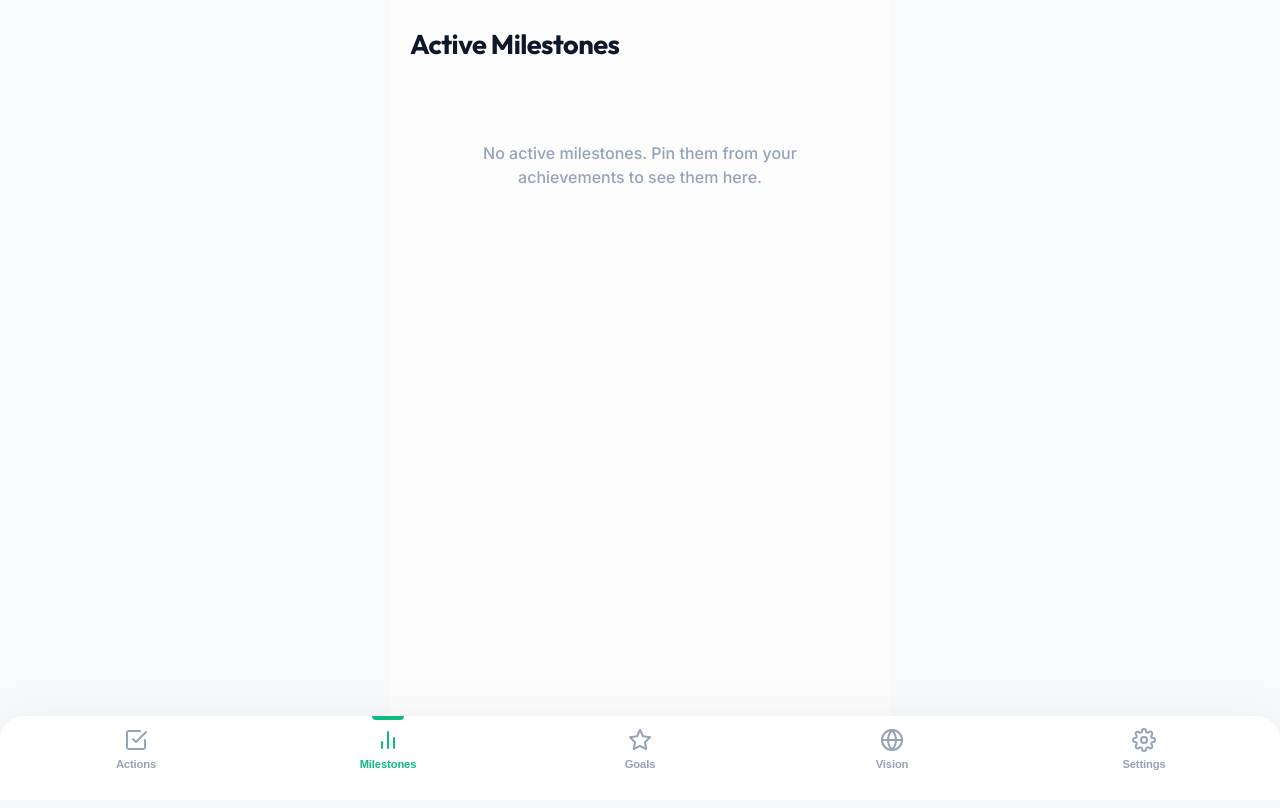
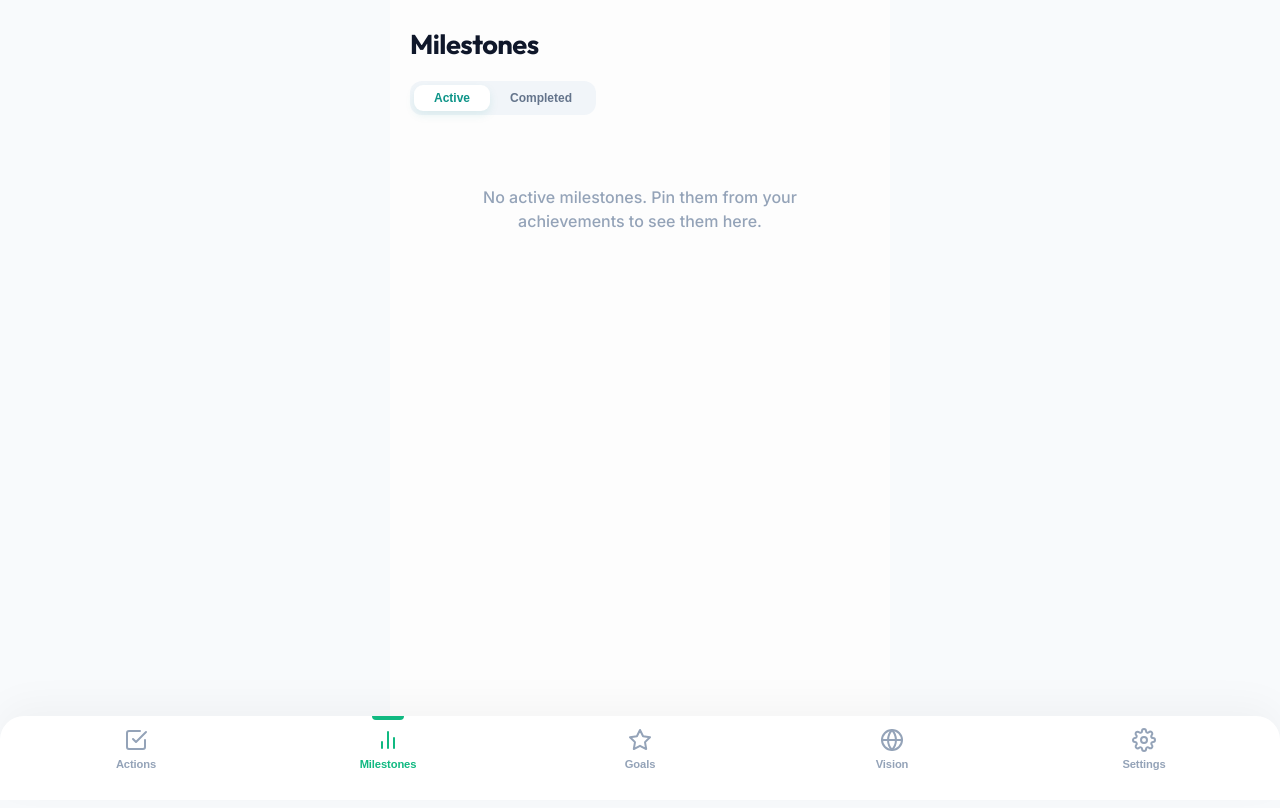
Before and after one commit to brompo/momentum, a React (Vite) app: page / in a window 1280 px wide. Both pictures are taken after a click on the button "Milestones". Shown: the top 808 px of the page. Built offline with nearby package versions, Linux system fonts and the light colour scheme.

Commit message:
Improvements on Visibility of Text on the App

```diff
--- a/dev-dist/sw.js
+++ b/dev-dist/sw.js
@@ -85,7 +85,7 @@ define(['./workbox-7a5e81cd'], (function (workbox) { 'use strict';
     "revision": "d41d8cd98f00b204e9800998ecf8427e"
   }, {
     "url": "index.html",
-    "revision": "0.vheo5egakk"
+    "revision": "0.n2f8bv932eo"
   }], {});
   workbox.cleanupOutdatedCaches();
   workbox.registerRoute(new workbox.NavigationRoute(workbox.createHandlerBoundToURL("index.html"), {
--- a/src/components/GoalDetailView.css
+++ b/src/components/GoalDetailView.css
@@ -906,10 +906,12 @@ textarea.modal-input {
     background-color: rgba(13, 148, 136, 0.2);
     box-shadow: 0 0 25px rgba(13, 148, 136, 0.4);
   }
+
   15% {
     background-color: rgba(13, 148, 136, 0.1);
     box-shadow: 0 0 40px rgba(13, 148, 136, 0.5);
   }
+
   100% {
     background-color: transparent;
     box-shadow: none;
@@ -987,7 +989,7 @@ textarea.modal-input {
 }
 
 .title-section-v2 h1 {
-  font-size: 1.5rem;
+  font-size: 1.4rem;
   font-weight: 900;
   color: #1e293b;
   margin: 0;
@@ -1258,25 +1260,34 @@ textarea.modal-input {
 
 .ms-card-v2 {
   background: white;
-  border-radius: 20px;
-  padding: 16px;
-  border: 1px solid #f1f5f9;
-  box-shadow: 0 4px 15px rgba(0, 0, 0, 0.02);
+  border-radius: 18px;
+  padding: 10px 14px;
+  border: 1px solid rgba(0, 0, 0, 0.03);
+  box-shadow: 0 4px 15px rgba(0, 0, 0, 0.01);
+  transition: all 0.3s;
 }
 
 .ms-header-v2 {
   display: flex;
   justify-content: space-between;
   align-items: center;
-  margin-bottom: 12px;
-  cursor: pointer;
+  margin-bottom: 6px;
+  gap: 10px;
 }
 
-.ms-header-v2 h3 {
+.ms-title-group-v2 {
+  display: flex;
+  align-items: center;
+  gap: 10px;
+  flex: 1;
+}
+
+.ms-title-meta h3 {
   font-size: 1rem;
   font-weight: 600;
   color: #1e293b;
   margin: 0;
+  line-height: 1.2;
 }
 
 .ms-edit-icon-btn {
--- a/src/components/GoalDetailView.jsx
+++ b/src/components/GoalDetailView.jsx
@@ -3,7 +3,7 @@ import { useStore } from '../lib/store';
 import './GoalDetailView.css';
 
 const GoalDetailView = ({ goal, onBack }) => {
-  const { addMilestone, addTask, toggleTask, deleteTask, updateTask, updateGoal, deleteGoal, addMetric, updateMetricValue, addMetricEntry, deleteMetricEntry, updateMetricEntry, selectedMilestoneId, setSelectedMilestoneId, previousTab, setPreviousTab, setActiveTab: setGlobalActiveTab, setActiveActionsSubTab, toggleMilestoneActive, pillars } = useStore();
+  const { addMilestone, addTask, toggleTask, deleteTask, updateTask, updateGoal, deleteGoal, addMetric, updateMetricValue, addMetricEntry, deleteMetricEntry, updateMetricEntry, selectedMilestoneId, setSelectedMilestoneId, previousTab, setPreviousTab, setActiveTab: setGlobalActiveTab, setActiveActionsSubTab, toggleMilestoneActive, toggleMilestoneCompleted, pillars } = useStore();
   const [isAddingMilestone, setIsAddingMilestone] = useState(false);
   const [isEditingGoal, setIsEditingGoal] = useState(false);
   const [editForm, setEditForm] = useState({
--- a/src/components/MilestonesView.css
+++ b/src/components/MilestonesView.css
@@ -129,7 +129,7 @@
 
 .milestone-title-text {
   font-size: 1.15rem;
-  font-weight: 800;
+  font-weight: 600;
   color: #1e293b;
   margin: 0 0 12px 0;
   line-height: 1.25;
@@ -305,6 +305,33 @@
   cursor: pointer;
 }
 
+.milestones-tab-capsule {
+  display: flex;
+  background: #f1f5f9;
+  padding: 4px;
+  border-radius: 12px;
+  margin-top: 12px;
+  width: fit-content;
+}
+
+.milestone-subtab {
+  border: none;
+  background: none;
+  padding: 6px 20px;
+  border-radius: 9px;
+  font-size: 0.75rem;
+  font-weight: 700;
+  color: #64748b;
+  cursor: pointer;
+  transition: all 0.2s cubic-bezier(0.175, 0.885, 0.32, 1.275);
+}
+
+.milestone-subtab.active {
+  background: white;
+  color: #0d9488;
+  box-shadow: 0 4px 10px rgba(13, 148, 136, 0.1);
+}
+
 .fab-btn {
   position: fixed;
   bottom: calc(var(--tab-bar-height) + 24px);
@@ -326,6 +353,59 @@
   transition: transform 0.2s;
 }
 
-.fab-btn:active {
-  transform: scale(0.9);
+.show-completed-v2 {
+  background: #f1f5f9;
+  border: none;
+  padding: 8px 16px;
+  border-radius: 12px;
+  font-size: 0.75rem;
+  font-weight: 700;
+  color: #64748b;
+  cursor: pointer;
+  transition: all 0.2s;
+  display: inline-flex;
+  align-items: center;
+  gap: 8px;
 }
+
+.show-completed-v2:hover {
+  background: #e2e8f0;
+  color: #1e293b;
+}
+
+.milestone-modern-card.is-completed .milestone-title-text {
+  text-decoration: line-through;
+  opacity: 0.5;
+}
+
+.milestone-modern-card.is-completed {
+  opacity: 0.7;
+  pointer-events: auto;
+  /* Still allow clicking the checkbox to undo */
+}
+
+.milestone-modern-card.graduating {
+  animation: graduating-fade 5s forwards;
+}
+
+@keyframes graduating-fade {
+  0% {
+    transform: scale(1);
+    opacity: 0.7;
+  }
+
+  92% {
+    transform: scale(0.98);
+    opacity: 0.6;
+  }
+
+  100% {
+    transform: scale(0.95);
+    opacity: 0;
+    max-height: 0;
+    padding-top: 0;
+    padding-bottom: 0;
+    margin-top: -10px;
+    border: none;
+  }
+}
--- a/src/components/MilestonesView.jsx
+++ b/src/components/MilestonesView.jsx
@@ -3,8 +3,22 @@ import { useStore } from '../lib/store';
 import './MilestonesView.css';
 
 const MilestonesView = () => {
-  const { goals, pillars, setSelectedGoalId, setSelectedMilestoneId, setActiveTab } = useStore();
+  const { goals, pillars, setSelectedGoalId, setSelectedMilestoneId, setActiveTab, toggleMilestoneCompleted } = useStore();
   const [collapsedPillars, setCollapsedPillars] = useState({});
+  const [pendingRemovalIds, setPendingRemovalIds] = useState([]);
+  const [activeSubTab, setActiveSubTab] = useState('Active'); // 'Active' or 'Completed'
+
+  const handleToggleCompletion = (goalId, milestoneId) => {
+    toggleMilestoneCompleted(goalId, milestoneId);
+
+    // Grace period for accidental clicks
+    if (activeSubTab === 'Active') {
+      setPendingRemovalIds(prev => [...prev, milestoneId]);
+      setTimeout(() => {
+        setPendingRemovalIds(prev => prev.filter(id => id !== milestoneId));
+      }, 3000);
+    }
+  };
 
   const handleMilestoneClick = (goalId, milestoneId) => {
     setSelectedGoalId(goalId);
@@ -19,7 +33,14 @@ const MilestonesView = () => {
   const getActiveMilestones = () => {
     return (goals || []).flatMap(goal =>
       (goal.milestones || [])
-        .filter(ms => ms.active === true && ms.completed !== true)
+        .filter(ms => {
+          if (ms.active !== true) return false;
+          if (activeSubTab === 'Active') {
+            return (ms.completed !== true || pendingRemovalIds.includes(ms.id));
+          } else {
+            return (ms.completed === true);
+          }
+        })
         .map(ms => ({
           ...ms,
           goalTitle: goal.title,
@@ -29,15 +50,32 @@ const MilestonesView = () => {
     );
   };
 
+  const allActiveMilestones = (goals || []).flatMap(g => (g.milestones || []).filter(ms => ms.active === true));
+  const completedCount = allActiveMilestones.filter(ms => ms.completed).length;
   const activeMilestones = getActiveMilestones();
 
   return (
     <div className="milestones-view-modern safe-area animate-fade-in">
       <div className="milestones-modern-header">
-        <h1>Active Milestones</h1>
+        <h1>Milestones</h1>
+
+        <div className="milestones-tab-capsule">
+          <button
+            className={`milestone-subtab ${activeSubTab === 'Active' ? 'active' : ''}`}
+            onClick={() => setActiveSubTab('Active')}
+          >
+            Active
+          </button>
+          <button
+            className={`milestone-subtab ${activeSubTab === 'Completed' ? 'active' : ''}`}
+            onClick={() => setActiveSubTab('Completed')}
+          >
+            Completed
+          </button>
+        </div>
       </div>
 
-      <div className="pillars-container" style={{ paddingBottom: '110px' }}>
+      <div className="pillars-container" style={{ paddingBottom: '110px', paddingTop: '10px' }}>
         {pillars.map(pillar => {
           const pillarMilestones = activeMilestones.filter(ms => ms.pillarId === pillar.id);
           const isCollapsed = collapsedPillars[pillar.id];
@@ -78,10 +116,35 @@ const MilestonesView = () => {
                     return (
                       <div
                         key={ms.id}
-                        className="milestone-modern-card glass-card"
+                        className={`milestone-modern-card glass-card ${ms.completed ? 'is-completed' : ''} ${ms.completed && pendingRemovalIds.includes(ms.id) ? 'graduating' : ''}`}
                         onClick={() => handleMilestoneClick(ms.goalId, ms.id)}
-                        style={{ padding: '12px 16px', borderRadius: '16px' }}
+                        style={{ padding: '12px 16px', borderRadius: '16px', position: 'relative' }}
                       >
+                        <div
+                          className={`milestone-active-check ${ms.completed ? 'checked' : ''}`}
+                          onClick={(e) => {
+                            e.stopPropagation();
+                            handleToggleCompletion(ms.goalId, ms.id);
+                          }}
+                          style={{
+                            position: 'absolute',
+                            top: '12px',
+                            right: '12px',
+                            width: '20px',
+                            height: '20px',
+                            border: '2px solid #cbd5e1',
+                            borderRadius: '6px',
+                            background: ms.completed ? '#0d9488' : 'white',
+                            borderColor: ms.completed ? '#0d9488' : '#cbd5e1',
+                            display: 'flex',
+                            alignItems: 'center',
+                            justifyContent: 'center',
+                            cursor: 'pointer',
+                            zIndex: 10
+                          }}
+                        >
+                          {ms.completed && <svg width="10" height="10" viewBox="0 0 24 24" fill="none" stroke="white" strokeWidth="4"><polyline points="20 6 9 17 4 12" /></svg>}
+                        </div>
                         <div className="milestone-goal-pill" style={{ fontSize: '0.6rem', marginBottom: '2px' }}>{ms.goalTitle.toUpperCase()}</div>
                         <h3 className="milestone-title-text" style={{ fontSize: '1rem', marginBottom: '10px' }}>{ms.title}</h3>
 
```
